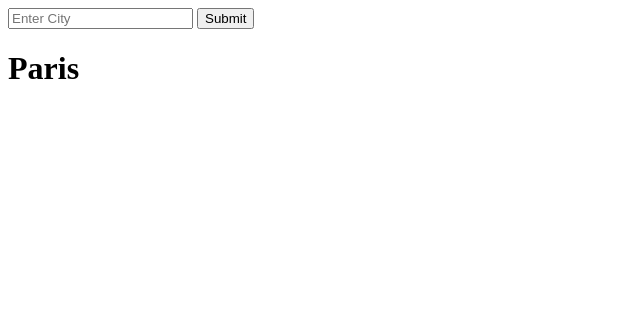
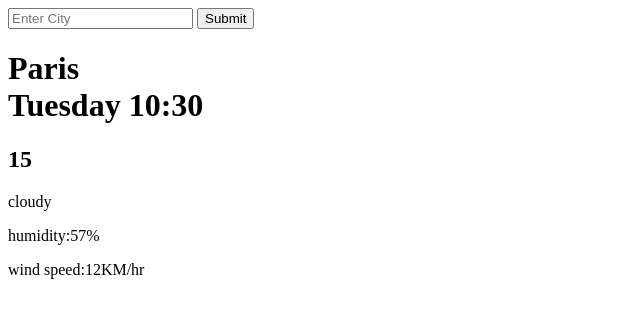
Before and after one commit to Amanda799-star/weather-App, a plain HTML site: page index.html in a window 1280 px wide. Shown: the whole page, without its empty margins (0-640 px from the left). Drawn offline with Linux system fonts and the light colour scheme.

Commit message:
add basic html

```diff
--- a/index.html
+++ b/index.html
@@ -15,11 +15,23 @@
     <main>
 <div>
     <h1>
-       Paris
+       Paris <br>
+       Tuesday 10:30
     </h1>
 </div>
 <div>
-    <p></p>
+    <h2>
+        15
+    </h2>
+    <p>
+        cloudy
+    </p>
+    <p>
+        humidity:57%
+    </p>
+    <p>
+        wind speed:12KM/hr
+    </p>
 </div>
     </main>
     <footer>
```
